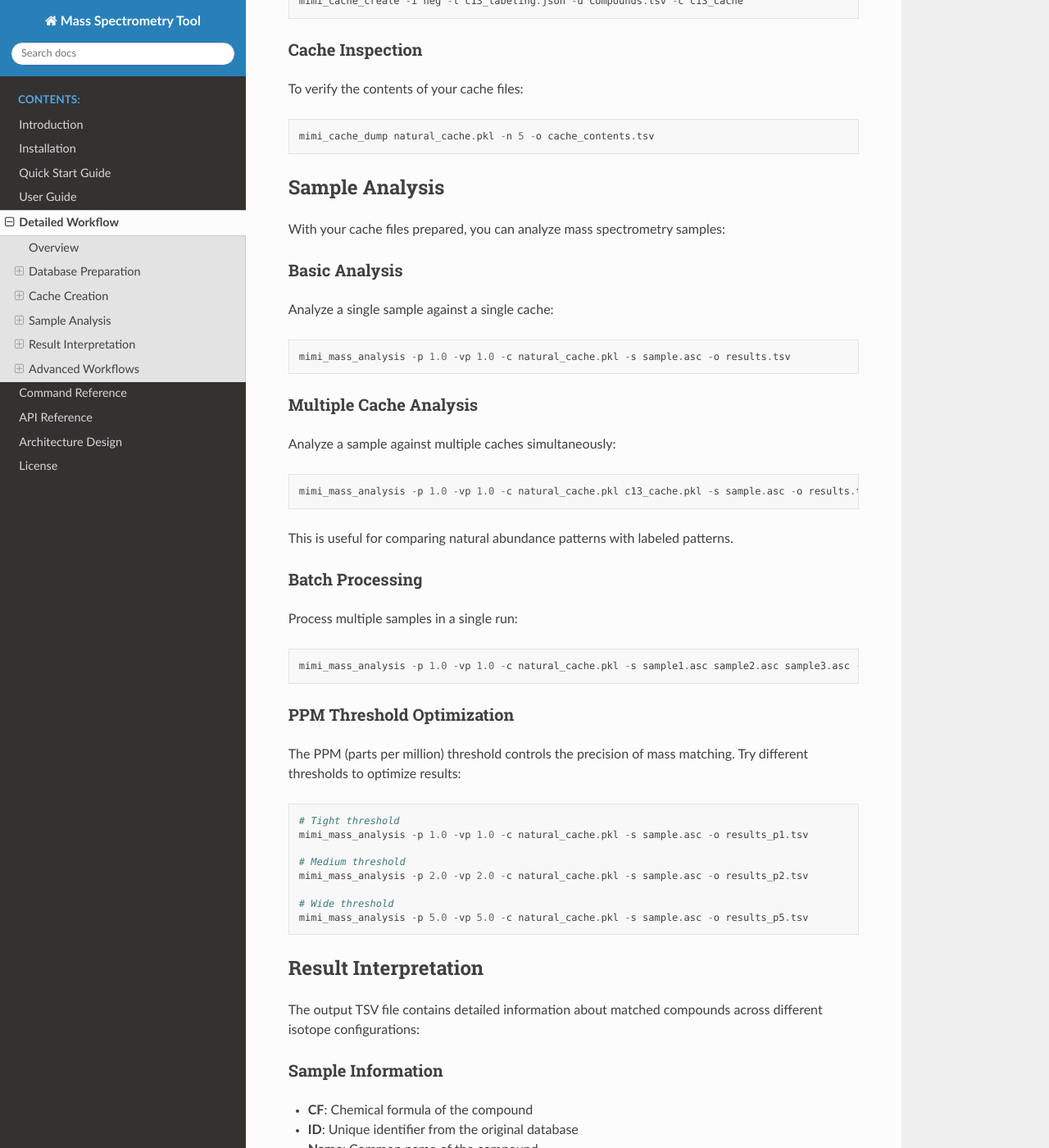
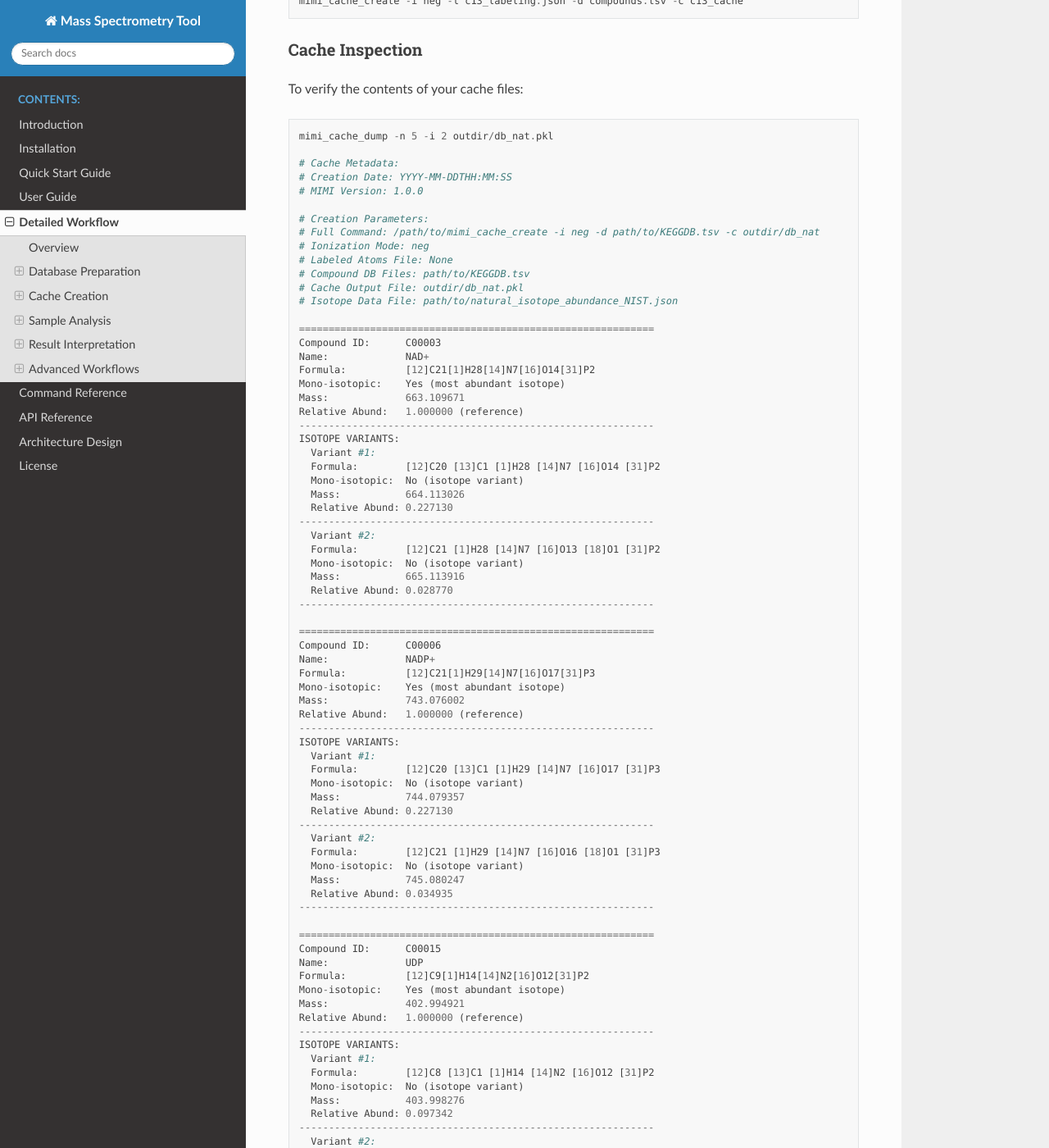
Before and after one commit to NYUAD-Core-Bioinformatics/MIMI, a Sphinx documentation site: the page built from docs/source/workflow.rst, in a window 1280 px wide and 1400 px high, scrolled down 2417 px. Shown: the whole window at 82% size. Built offline with Sphinx 7.4.7 and the Read the Docs theme 3.1.0, drawn with Linux system fonts in a browser that asks for light colours; some of the changed text lies outside the part shown.

Commit message:
updated docs

```diff
--- a/docs/source/workflow.rst
+++ b/docs/source/workflow.rst
@@ -105,7 +105,129 @@ Cache Inspection
 
 To verify the contents of your cache files::
 
-    mimi_cache_dump natural_cache.pkl -n 5 -o cache_contents.tsv
+    mimi_cache_dump -n 5 -i 2 outdir/db_nat.pkl
+
+    # Cache Metadata:
+    # Creation Date: YYYY-MM-DDTHH:MM:SS
+    # MIMI Version: 1.0.0
+
+    # Creation Parameters:
+    # Full Command: /path/to/mimi_cache_create -i neg -d path/to/KEGGDB.tsv -c outdir/db_nat
+    # Ionization Mode: neg
+    # Labeled Atoms File: None
+    # Compound DB Files: path/to/KEGGDB.tsv
+    # Cache Output File: outdir/db_nat.pkl
+    # Isotope Data File: path/to/natural_isotope_abundance_NIST.json
+
+    ============================================================
+    Compound ID:      C00003
+    Name:             NAD+
+    Formula:          [12]C21[1]H28[14]N7[16]O14[31]P2
+    Mono-isotopic:    Yes (most abundant isotope)
+    Mass:             663.109671
+    Relative Abund:   1.000000 (reference)
+    ------------------------------------------------------------
+    ISOTOPE VARIANTS:
+      Variant #1:
+      Formula:        [12]C20 [13]C1 [1]H28 [14]N7 [16]O14 [31]P2
+      Mono-isotopic:  No (isotope variant)
+      Mass:           664.113026
+      Relative Abund: 0.227130
+    ------------------------------------------------------------
+      Variant #2:
+      Formula:        [12]C21 [1]H28 [14]N7 [16]O13 [18]O1 [31]P2
+      Mono-isotopic:  No (isotope variant)
+      Mass:           665.113916
+      Relative Abund: 0.028770
+    ------------------------------------------------------------
+
+    ============================================================
+    Compound ID:      C00006
+    Name:             NADP+
+    Formula:          [12]C21[1]H29[14]N7[16]O17[31]P3
+    Mono-isotopic:    Yes (most abundant isotope)
+    Mass:             743.076002
+    Relative Abund:   1.000000 (reference)
+    ------------------------------------------------------------
+    ISOTOPE VARIANTS:
+      Variant #1:
+      Formula:        [12]C20 [13]C1 [1]H29 [14]N7 [16]O17 [31]P3
+      Mono-isotopic:  No (isotope variant)
+      Mass:           744.079357
+      Relative Abund: 0.227130
+    ------------------------------------------------------------
+      Variant #2:
+      Formula:        [12]C21 [1]H29 [14]N7 [16]O16 [18]O1 [31]P3
+      Mono-isotopic:  No (isotope variant)
+      Mass:           745.080247
+      Relative Abund: 0.034935
+    ------------------------------------------------------------
+
+    ============================================================
+    Compound ID:      C00015
+    Name:             UDP
+    Formula:          [12]C9[1]H14[14]N2[16]O12[31]P2
+    Mono-isotopic:    Yes (most abundant isotope)
+    Mass:             402.994921
+    Relative Abund:   1.000000 (reference)
+    ------------------------------------------------------------
+    ISOTOPE VARIANTS:
+      Variant #1:
+      Formula:        [12]C8 [13]C1 [1]H14 [14]N2 [16]O12 [31]P2
+      Mono-isotopic:  No (isotope variant)
+      Mass:           403.998276
+      Relative Abund: 0.097342
+    ------------------------------------------------------------
+      Variant #2:
+      Formula:        [12]C9 [1]H14 [14]N2 [16]O11 [18]O1 [31]P2
+      Mono-isotopic:  No (isotope variant)
+      Mass:           404.999166
+      Relative Abund: 0.024660
+    ------------------------------------------------------------
+
+    ============================================================
+    Compound ID:      C00016
+    Name:             FAD
+    Formula:          [12]C27[1]H33[14]N9[16]O15[31]P2
+    Mono-isotopic:    Yes (most abundant isotope)
+    Mass:             784.149859
+    Relative Abund:   1.000000 (reference)
+    ------------------------------------------------------------
+    ISOTOPE VARIANTS:
+      Variant #1:
+      Formula:        [12]C26 [13]C1 [1]H33 [14]N9 [16]O15 [31]P2
+      Mono-isotopic:  No (isotope variant)
+      Mass:           785.153214
+      Relative Abund: 0.292025
+    ------------------------------------------------------------
+      Variant #2:
+      Formula:        [12]C27 [1]H33 [14]N8 [15]N1 [16]O15 [31]P2
+      Mono-isotopic:  No (isotope variant)
+      Mass:           785.146894
+      Relative Abund: 0.032880
+    ------------------------------------------------------------
+
+    ============================================================
+    Compound ID:      C00018
+    Name:             Pyridoxal phosphate
+    Formula:          [12]C8[1]H10[14]N[16]O6[31]P1
+    Mono-isotopic:    Yes (most abundant isotope)
+    Mass:             246.017298
+    Relative Abund:   1.000000 (reference)
+    ------------------------------------------------------------
+    ISOTOPE VARIANTS:
+      Variant #1:
+      Formula:        [12]C7 [13]C1 [1]H10 [14]N1 [16]O6 [31]P1
+      Mono-isotopic:  No (isotope variant)
+      Mass:           247.020652
+      Relative Abund: 0.086526
+    ------------------------------------------------------------
+      Variant #2:
+      Formula:        [12]C8 [1]H10 [14]N1 [16]O5 [18]O1 [31]P1
+      Mono-isotopic:  No (isotope variant)
+      Mass:           248.021543
+      Relative Abund: 0.012330
+    ------------------------------------------------------------
 
 Sample Analysis
 -------------
```
Also changed, not shown: docs/source/introduction.rst (+5 -3 lines).
